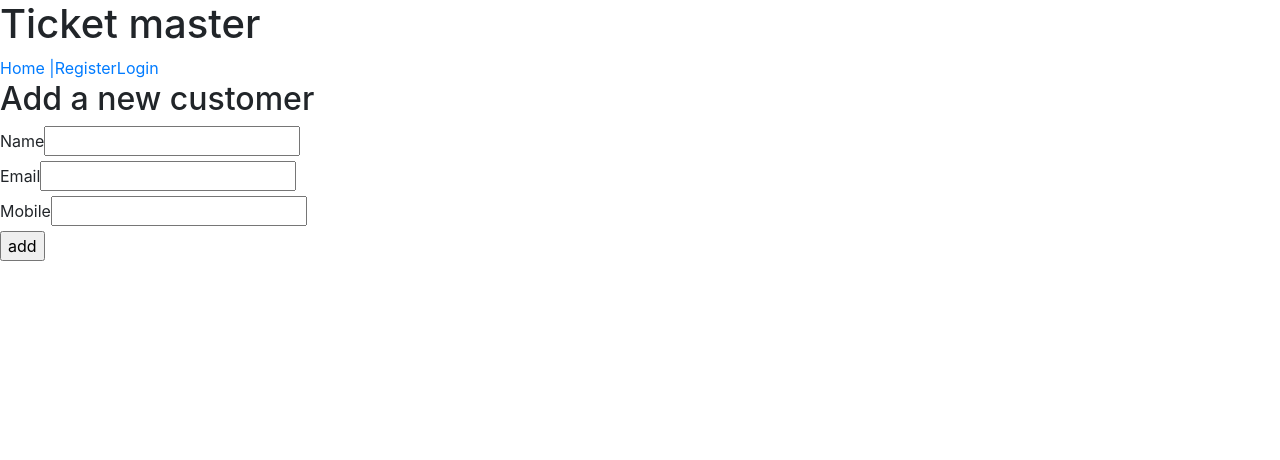
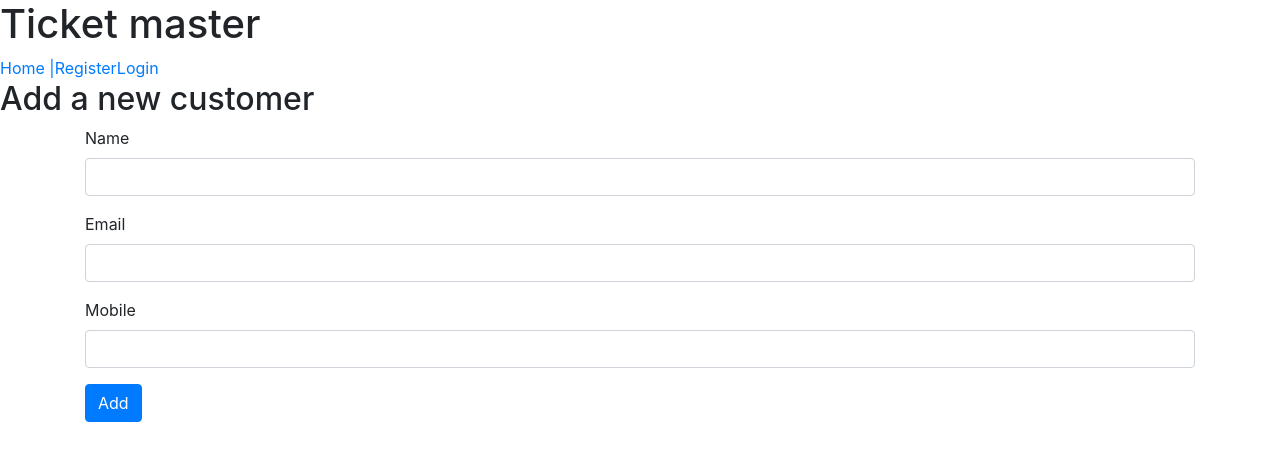
Before and after one commit to Ramnath2609/ticket-master, a React (Create React App) app: page /customers/new in a window 1280 px wide. Shown: the top 460 px of the page. Built offline with nearby package versions, Linux system fonts and the light colour scheme.

Commit message:
Worked on froms for ticket and customer UI

```diff
--- a/src/components/customers/Form.js
+++ b/src/components/customers/Form.js
@@ -26,15 +26,21 @@
 
     render () {
         return (
-            <div>
+            <div className = "container">
                 <form onSubmit = { this.handleSubmit }>
-                    <label htmlFor="name">Name</label>
-                    <input type="text" name="name" value={ this.state.name } onChange = { this.handleChange } id = "name"/><br/>
-                    <label htmlFor="email">Email</label>
-                    <input type="text" name="email" value={ this.state.email } onChange = { this.handleChange } id = "email"/><br/>
-                    <label htmlFor="mobile">Mobile</label>
-                    <input type="text" name="mobile" value={ this.state.mobile } onChange = { this.handleChange } id = "mobile"/><br/>
-                    <input type="submit" name="" value="add"/>
+                    <div className = "form-group">
+                        <label htmlFor="name">Name</label>
+                        <input type="text" className = "form-control" name="name" value={ this.state.name } onChange = { this.handleChange } id = "name"/>
+                    </div>
+                    <div className = "form-group">
+                        <label htmlFor="email">Email</label>
+                        <input type="text" className = "form-control" name="email" value={ this.state.email } onChange = { this.handleChange } id = "email"/>
+                    </div>
+                    <div className = "form-group">
+                        <label htmlFor="mobile">Mobile</label>
+                        <input type="text" className = "form-control" name="mobile" value={ this.state.mobile } onChange = { this.handleChange } id = "mobile"/>
+                    </div>
+                    <button type="submit" className = "btn btn-primary">Add</button>
                 </form>
             </div>
         )
--- a/src/components/tickets/Tables.js
+++ b/src/components/tickets/Tables.js
@@ -33,7 +33,7 @@
                                         <td>{ ticket.code }</td>
                                         <td>{ ticket.customer.name }</td>
                                         <td>{ ticket.department.name }</td>
-                                        <td>{ ticket.employees[0].name }</td>
+                                        <td>{ ticket.employees.map(empl => empl.name + " ") }</td>
                                         <td>{ ticket.isResolved === false ? <p>Incomplete</p> : <p>Completed</p> }</td>
                                         <td>{ ticket.message }</td>
                                         <td>{ ticket.priority }</td>
--- a/src/components/tickets/TicketForm.js
+++ b/src/components/tickets/TicketForm.js
@@ -47,7 +47,7 @@
         const employee = this.state.employees.find(empl => empl._id === id)
         if (employee) {
             this.setState(prevState => {
-                const selectedEmployees = [].concat(prevState.selectedEmployees, employee._id)
+                const selectedEmployees = [].concat(prevState.selectedEmployees, employee)
                 return {
                     selectedEmployees
                 }
@@ -81,26 +81,33 @@
         return (
             <div className = "container">
                 <form onSubmit = { this.handleSubmit }>
+                    <div className ="form-group">
                         <label htmlFor="codeNo">Code Number</label><br/>
-                    <input type="text" name="codeNo" id="codeNo" value={ this.state.codeNo } onChange = { this.handleChange }/><br/>
+                        <input type="text" className="form-control" name="codeNo" id="codeNo" value={ this.state.codeNo } onChange = { this.handleChange }/>
+                    </div>
+                    <div className ="form-group">
                         <label htmlFor="customer">Customer</label><br/>
-                    <select id="customer" onChange = { this.handleSelect }>
+                        <select id="customer" className = "form-control" onChange = { this.handleSelect }>
                             <option value = "select">Select</option>
                             {
                                 this.state.customers.map(customer => {
-                                return <option key = { customer._id } name = "customer" value = { customer._id }>{ customer.name }</option>
+                                    return <option key = { customer._id }  name = "customer" value = { customer._id }>{ customer.name }</option>
                                 })
                             }
-                    </select><br/>
+                        </select>
+                    </div>
+                    <div className = "form-group">
                         <label htmlFor="department">Department</label><br/>
-                    <select id = "department" onChange = { this.handleSelect }>
+                        <select id = "department" className ="form-control" onChange = { this.handleSelect }>
                             <option value = "select">Select</option>
                             {
                                 this.state.departments.map(department => {
                                     return <option key = { department._id } value = { department._id }>{ department.name }</option>
                                 })
                             }
-                    </select><br/>
+                        </select>
+                    </div>
+
                     <label htmlFor="employee">Employees</label><br/>
                     <ul>
                         {
@@ -109,15 +116,19 @@
                             })
                         }
                     </ul>
-                    <br/>
+                    <div className = "form-group">
                         <label htmlFor="message">Message</label><br/>
-                    <textarea  id = "message" onChange = { this.handleChange } name = "message" value = { this.state.message } cols="70" rows="4"></textarea><br/>
+                        <textarea  id = "message" className = "form-control" onChange = { this.handleChange } name = "message" value = { this.state.message } cols="70" rows="4"></textarea>
+                    </div>
+                    <div className = "radio">
                         <label htmlFor="priority">Priority :</label><br/>
                             <input type="radio" name="priority" value="High" onChange = { this.handleChange }/>High<br/>
                             <input type="radio" name="priority" value="Medium" onChange = { this.handleChange }/>Medium<br/>
                             <input type="radio" name="priority" value="Low" onChange = { this.handleChange }/>Low<br/>
-                    <input type="submit" name="" value="Submit"/>
+                        </div>
+                    <button type="submit" className = "btn btn-primary">Submit</button>
                 </form>
+                <hr/>
             </div>
         )
     }
```
Lines whose indentation alone changed are shown as unchanged.
